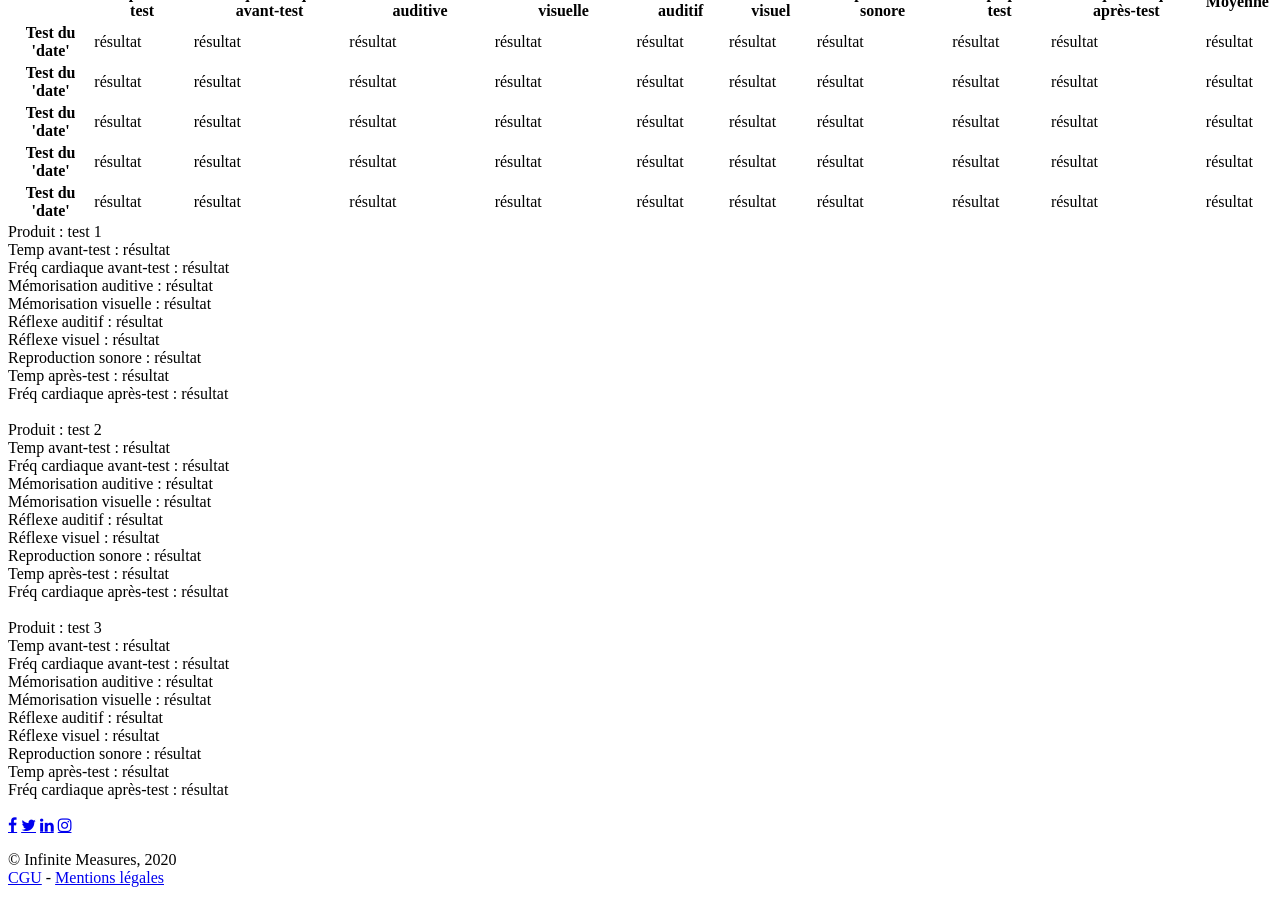
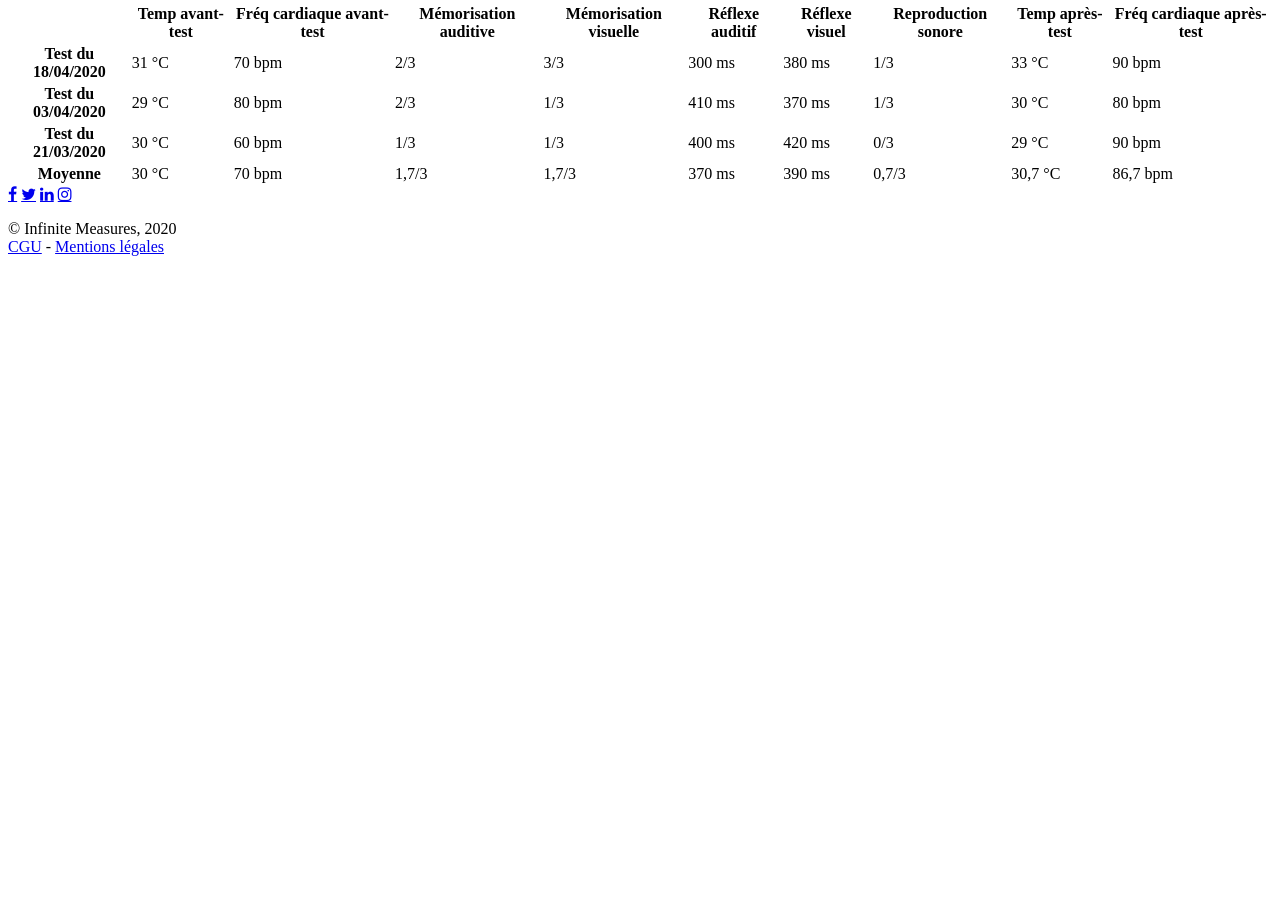
Before and after one commit to lecl10664/Programmation_Web, a PHP site: page /mesDonneesUtilisateurs.php in a window 1280 px wide. Shown: the part 1320-2223 px from the top of the page. After the commit the page ends 1576 px from the top, so only its background shows below. Run offline with PHP 8.4, Linux system fonts and the light colour scheme.

Commit message:
modif janie

```diff
--- a/php/gestionnaire.php
+++ b/php/gestionnaire.php
@@ -19,7 +19,7 @@ chdir($dir2.DIRECTORY_SEPARATOR);
 <div id="conteneur1">
     <div id="menu">
         <a href="#" class="active">Menu</a>
-        <a href="">Lancer un test</a>
+        <a href="gestionnaire.php">Lancer un test</a>
         <a href="">Utilisateurs</a>
         <a href="">Forum</a>
     </div>
--- a/php/mesDonneesUtilisateurs.php
+++ b/php/mesDonneesUtilisateurs.php
@@ -27,7 +27,7 @@ chdir($dir2.DIRECTORY_SEPARATOR);
     </div>
 
     <div id="main">
-        <p> Afficher :</p>
+        <p> Quels test voulez-vous afficher ?</p>
         <div id="boutons">
             <div id="tout">
                 <button class="button"> Tous les tests </button>
@@ -52,6 +52,7 @@ chdir($dir2.DIRECTORY_SEPARATOR);
                 <button class="button">Fréq cardiaque <br/> après-test</button>
             </div>
         </div>
+        <button class="button_valider">Valider</button>
     </div>
 
 
@@ -106,72 +107,54 @@ chdir($dir2.DIRECTORY_SEPARATOR);
             <th>Reproduction sonore</th>
             <th>Temp après-test</th>
             <th>Fréq cardiaque après-test</th>
-            <th>Moyenne</th>
         </tr>
         <tr>
-            <th>Test du 'date'</th>
-            <td>résultat</td>
-            <td>résultat</td>
-            <td>résultat</td>
-            <td>résultat</td>
-            <td>résultat</td>
-            <td>résultat</td>
-            <td>résultat</td>
-            <td>résultat</td>
-            <td>résultat</td>
-            <td>résultat</td>
+            <th>Test du 18/04/2020</th>
+            <td>31 °C</td>
+            <td>70 bpm</td>
+            <td>2/3</td>
+            <td>3/3</td>
+            <td>300 ms</td>
+            <td>380 ms</td>
+            <td>1/3</td>
+            <td>33 °C</td>
+            <td>90 bpm</td>
         </tr>
         <tr>
-            <th>Test du 'date'</th>
-            <td>résultat</td>
-            <td>résultat</td>
-            <td>résultat</td>
-            <td>résultat</td>
-            <td>résultat</td>
-            <td>résultat</td>
-            <td>résultat</td>
-            <td>résultat</td>
-            <td>résultat</td>
-            <td>résultat</td>
+            <th>Test du 03/04/2020</th>
+            <td>29 °C</td>
+            <td>80 bpm</td>
+            <td>2/3</td>
+            <td>1/3</td>
+            <td>410 ms</td>
+            <td>370 ms</td>
+            <td>1/3</td>
+            <td>30 °C</td>
+            <td>80 bpm</td>
         </tr>
         <tr>
-            <th>Test du 'date'</th>
-            <td>résultat</td>
-            <td>résultat</td>
-            <td>résultat</td>
-            <td>résultat</td>
-            <td>résultat</td>
-            <td>résultat</td>
-            <td>résultat</td>
-            <td>résultat</td>
-            <td>résultat</td>
-            <td>résultat</td>
+            <th>Test du 21/03/2020</th>
+            <td>30 °C</td>
+            <td>60 bpm</td>
+            <td>1/3</td>
+            <td>1/3</td>
+            <td>400 ms</td>
+            <td>420 ms</td>
+            <td>0/3</td>
+            <td>29 °C</td>
+            <td>90 bpm</td>
         </tr>
         <tr>
-            <th>Test du 'date'</th>
-            <td>résultat</td>
-            <td>résultat</td>
-            <td>résultat</td>
-            <td>résultat</td>
-            <td>résultat</td>
-            <td>résultat</td>
-            <td>résultat</td>
-            <td>résultat</td>
-            <td>résultat</td>
-            <td>résultat</td>
-        </tr>
-        <tr>
-            <th>Test du 'date'</th>
-            <td>résultat</td>
-            <td>résultat</td>
-            <td>résultat</td>
-            <td>résultat</td>
-            <td>résultat</td>
-            <td>résultat</td>
-            <td>résultat</td>
-            <td>résultat</td>
-            <td>résultat</td>
-            <td>résultat</td>
+            <th>Moyenne</th>
+            <td>30 °C</td>
+            <td>70 bpm</td>
+            <td>1,7/3</td>
+            <td>1,7/3</td>
+            <td>370 ms</td>
+            <td>390 ms</td>
+            <td>0,7/3</td>
+            <td>30,7 °C</td>
+            <td>86,7 bpm</td>
         </tr>
     </table>
 </div>
@@ -183,13 +166,13 @@ $test = [
     'test 3' => ['Temp avant-test'=> 'résultat', 'Fréq cardiaque avant-test'=> 'résultat', 'Mémorisation auditive'=> 'résultat', 'Mémorisation visuelle'=> 'résultat', 'Réflexe auditif'=> 'résultat', 'Réflexe visuel'=> 'résultat', 'Reproduction sonore'=> 'résultat', 'Temp après-test'=> 'résultat', 'Fréq cardiaque après-test'=> 'résultat']
     ];
 
-foreach ($test as $clef => $produit){
-    echo 'Produit : ' .$clef. '<br>';
-    foreach($produit as $caracteristique => $valeur){
-        echo $caracteristique. ' : ' .$valeur. '<br>';
-    }
-    echo '<br>';
-}
+//foreach ($test as $clef => $produit){
+    //echo 'Test : ' .$clef. '<br>';
+    //foreach($produit as $caracteristique => $valeur){
+        //echo $caracteristique. ' : ' .$valeur. '<br>';
+    //}
+    //echo '<br>';
+//}
 ?>
 
 </body>
```
Also changed, not shown: css/mesDonneesUtilisateur.css (+19 -4 lines).
